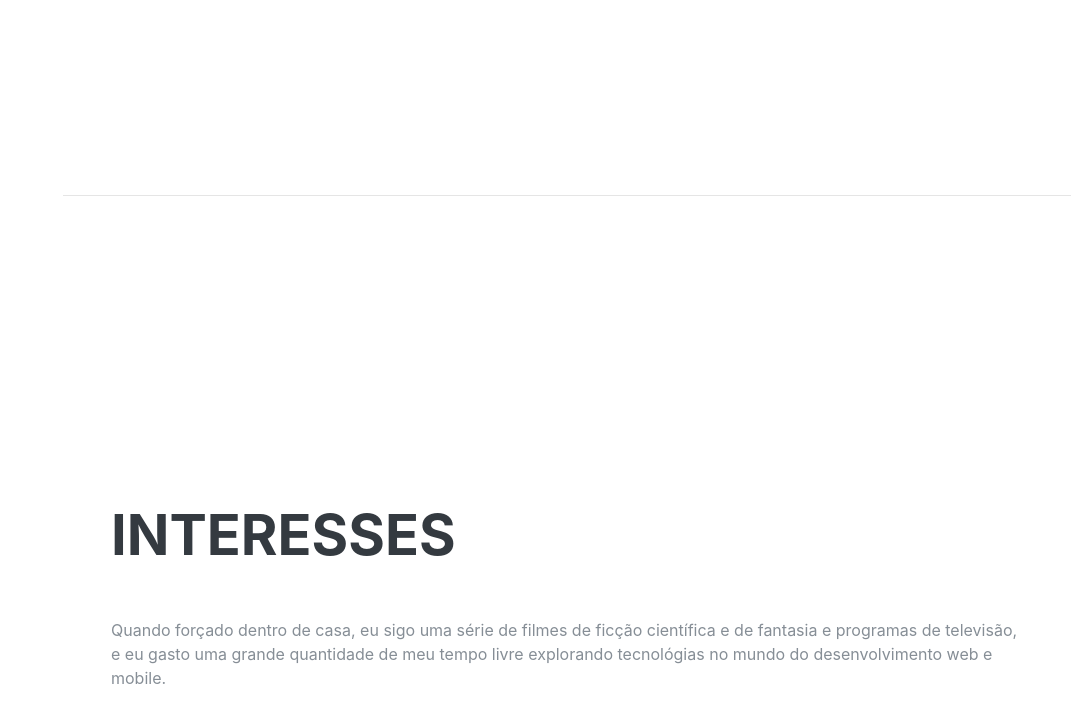
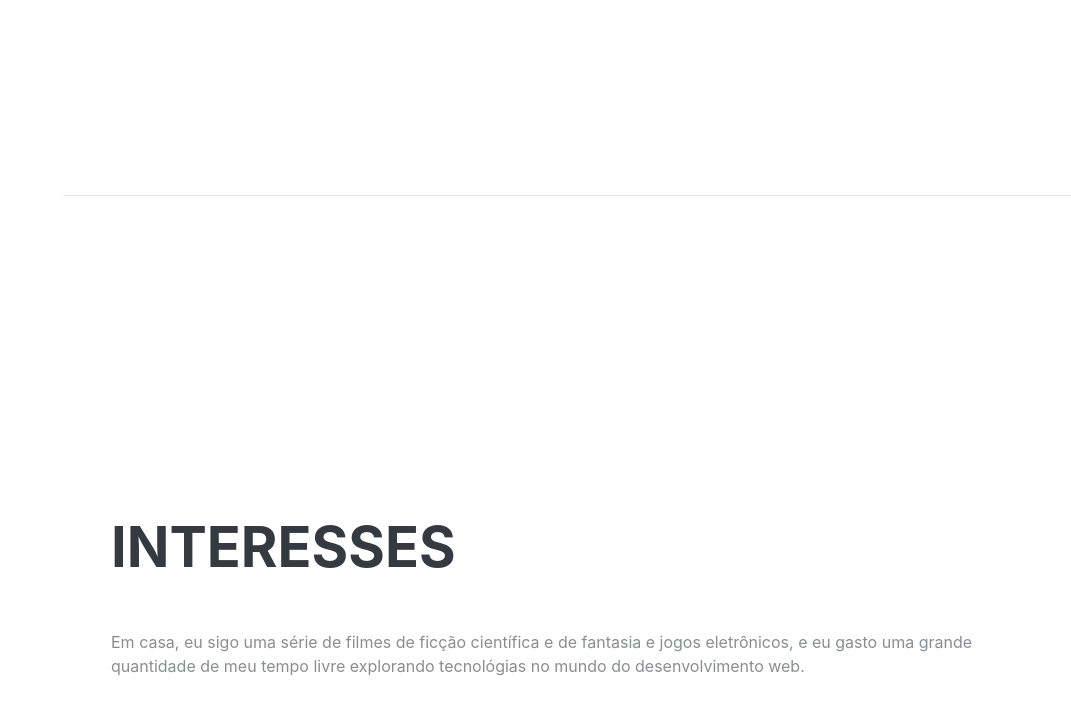
Before and after one commit to KallSnake/kallsnake.github.io, a plain HTML site: page index.html in a window 1280 px wide. Shown: the part 3008-3731 px from the top of the page, without its empty margins (209-1280 px from the left). Drawn offline with nearby package versions, Linux system fonts and the light colour scheme; a web font is replaced by a local one.

Commit message:
Update index.html

```diff
--- a/index.html
+++ b/index.html
@@ -364,7 +364,7 @@
 
         <p>  </p>
 
-        <p class="mb-0"> Quando forçado dentro de casa, eu sigo uma série de filmes de ficção científica e de fantasia e programas de televisão, e eu gasto uma grande quantidade de meu tempo livre explorando tecnológias no mundo do desenvolvimento web e mobile. </p>
+        <p class="mb-0"> Em casa, eu sigo uma série de filmes de ficção científica e de fantasia e jogos eletrônicos, e eu gasto uma grande quantidade de meu tempo livre explorando tecnológias no mundo do desenvolvimento web. </p>
 
       </div>
 
```
